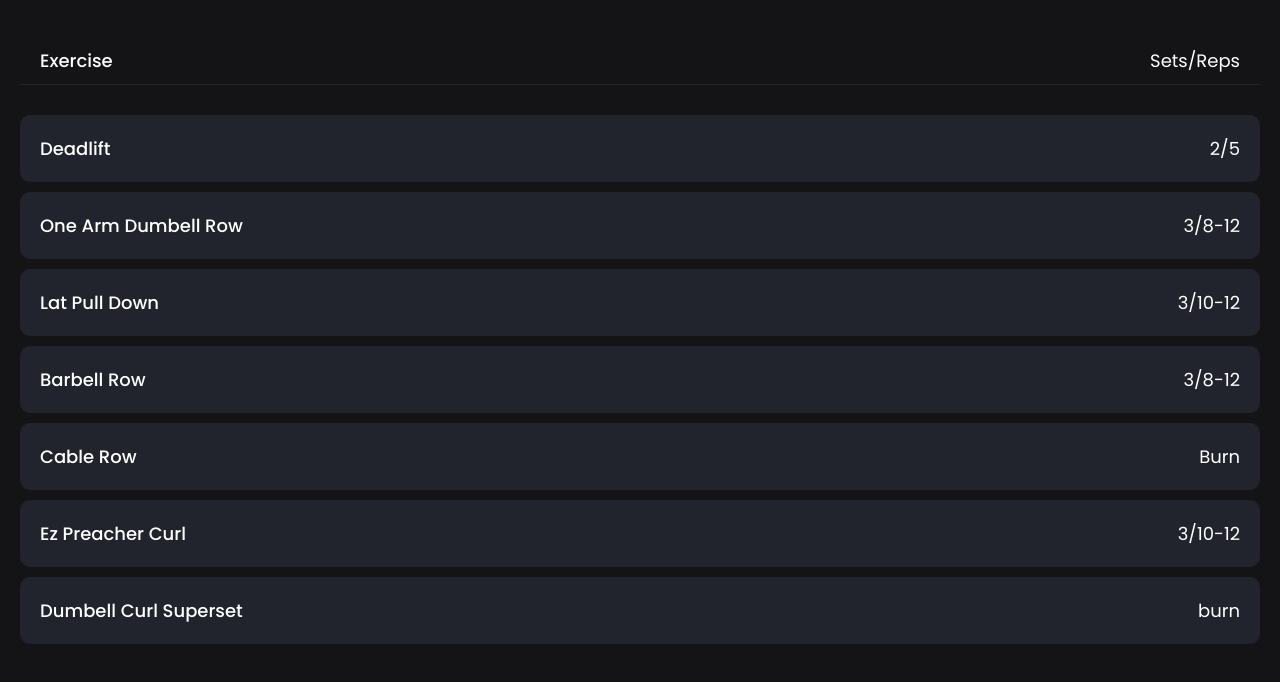
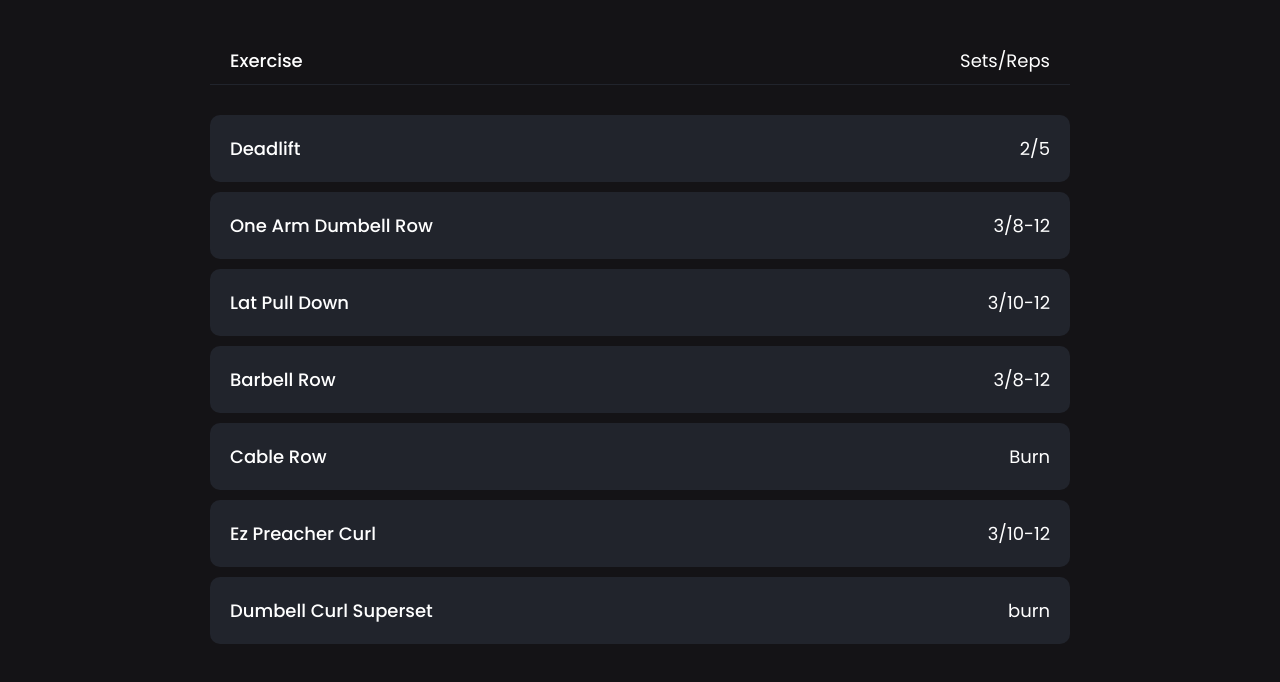
Before and after one commit to Morten010/Workout-app, a plain HTML site: page back.html in a window 1280 px wide. Shown: the part 88-770 px from the top of the page. Drawn offline with nearby package versions, Linux system fonts and the light colour scheme.

Commit message:
Update exercises.css

```diff
--- a/css/exercises.css
+++ b/css/exercises.css
@@ -18,6 +18,8 @@ nav a:hover{
 }
 section{
     padding: 2rem;
+    max-width: 900px;
+    margin: 0 auto;
 }
 #exercise-list{
     display: flex;
```
